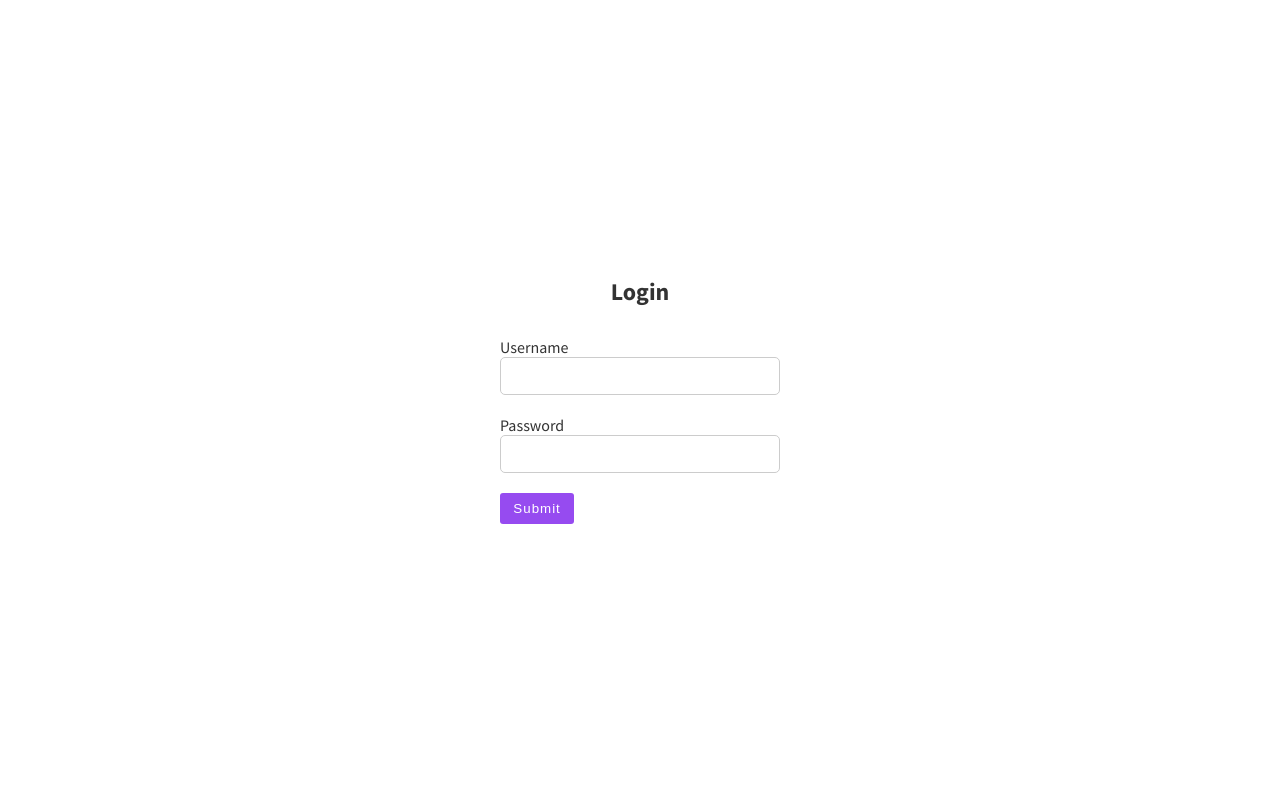
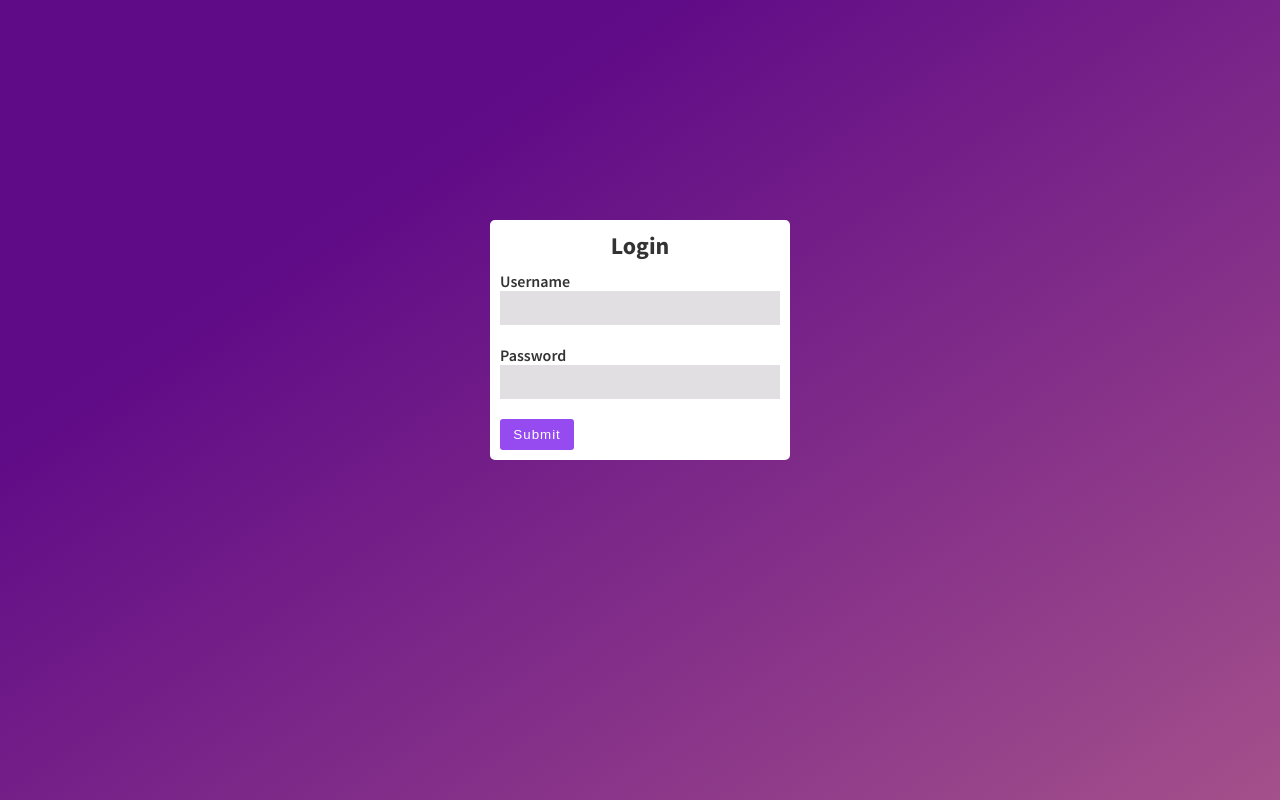
Before and after one commit to NicolaiHygino/dragons-list, a React (Create React App) app: page /add in a window 1280 px wide. Built offline with nearby package versions, Linux system fonts and the light colour scheme.

Commit message:
styling the entire app

```diff
--- a/src/components/Form/style.js
+++ b/src/components/Form/style.js
@@ -8,7 +8,7 @@ export const StyledForm = styled(Form)`
     max-height: 250px;
     border: 0;
     background-color: #e1dfe2;
-    color: #757575;
+    color: #676767;
     width: 100%;
     padding: .7em;
     transition: all ease .3s;
@@ -25,14 +25,13 @@ export const FieldWrapper = styled.div`
 
 export const Label = styled.label`
   display: block;
-  color: #757575;
   font-weight: 600;
 `;
 
 export const StyledField = styled(Field)`
   border: 0;
   background-color: #e1dfe2;
-  color: #757575;
+  color: #676767;
   width: 100%;
   padding: .7em;
   transition: all ease .3s;
--- a/src/components/ListItem/style.js
+++ b/src/components/ListItem/style.js
@@ -4,7 +4,7 @@ export const Item = styled.div`
   display: flex;
   align-items: center;
   justify-content: space-between;
-  background: white;
+  background: var(--bg-color);
   margin-bottom: 10px;
   border-radius: 2px;
   padding: 10px;
@@ -52,7 +52,9 @@ export const IconButton = styled.button`
   cursor: pointer;
   background-color: white;
   color: #4e4a57;
-  padding: .2em .5em;
+  border-radius: 3px;
+  padding: .6em .8em;
+  margin-left: 10px;
   transition: all ease .2s;
 
   &:hover {
--- a/src/components/Modal/style.js
+++ b/src/components/Modal/style.js
@@ -3,31 +3,33 @@ import styled, { keyframes } from 'styled-components';
 const firstRender = keyframes`
   from {
     top: -30px;
+    opacity: 0;
   }
 
   to {
     top: 0px;
+    opacity: 1;
   }
 `;
 
 export const Background = styled.div`
-  position: absolute;
+  position: fixed;
   top: 0;
-  width: 100vw;
-  height: 100vh;
+  width: 100%;
+  height: 100%;
 
   background-color: rgba(57, 17, 91, .5);
-  backdrop-filter: blur(1px);
+  backdrop-filter: blur(2px);
 `;
 
 export const StyledModal = styled.section`
   position: relative;
   max-width: 300px;
   background-color: white;
-  border-radius: 5px;
+  border-radius: 8px;
   margin: 30px auto;
 
-  animation: ${firstRender} .5s ease;
+  animation: ${firstRender} .3s ease;
 `;
 
 export const Header = styled.div`
@@ -37,11 +39,10 @@ export const Header = styled.div`
   padding: 10px;
   background-color: var(--scd-color);
   color: white;
-  border-bottom-right-radius: 30px;
 `;
 
 export const Content = styled.div`
-  padding: 10px;
+  padding: 20px 10px;
 `;
 
 export const BackButton = styled.button`
--- a/src/globalStyles.js
+++ b/src/globalStyles.js
@@ -3,7 +3,7 @@ import styled, { createGlobalStyle } from "styled-components";
 export const GlobalStyle = createGlobalStyle`
   :root {
     --main-color: #964BF0;
-    --scd-color: #381A5C;
+    --scd-color: #8260D5;
     --error: #c0392b;
     --bg-color: #EDECEE;
   }
@@ -29,6 +29,11 @@ export const GlobalStyle = createGlobalStyle`
   body {
     font-family: 'Source Sans Pro', sans-serif;
     color: #333;
+    min-height: 100vh;
+    background-color: #a4508b;
+    background-image: linear-gradient(326deg, #a4508b 0%, #5f0a87 74%);
+    background-repeat: no-repeat;
+    background-size: cover;
   }
 
   h1, h2, h3, h4, h5, h6, p {
--- a/src/views/Dashboard/style.js
+++ b/src/views/Dashboard/style.js
@@ -3,14 +3,18 @@ import styled from 'styled-components';
 export const Content = styled.section`
   position: relative;
   max-width: 500px;
-  margin: 30px auto;
+  margin: 20px auto;
   padding: 10px;
   border-radius: 3px;
-  background: #edecee;
+  background: white;
+
+  @media screen and (max-width: 480px) {
+    margin: 20px 10px;
+  }
 `;
 
 export const AddNewButton = styled.button`
-  background-color: #452072;
+  background-color: var(--scd-color);
   width: 100%;
   font-weight: 600;
   color: white;
--- a/src/views/Login/index.js
+++ b/src/views/Login/index.js
@@ -1,12 +1,14 @@
 import React, { useState } from 'react';
 import { Formik, ErrorMessage } from 'formik';
 import {
+  LoginWrapper,
   StyledLogin,
   FieldWrapper,
   StyledForm,
+  Label,
   StyledField,
   Header,
-  Error,
+  StyledError,
 } from './style';
 import { Button } from 'globalStyles';
 
@@ -30,6 +32,7 @@ const Login = ({ setUser }) => {
   };
 
   return (
+    <LoginWrapper>
       <StyledLogin>
         <Formik
           initialValues={{ username: '', password: '' }}
@@ -38,16 +41,16 @@ const Login = ({ setUser }) => {
           <StyledForm aria-label="form">
             <Header>Login</Header>
 
-          {error && <Error>{error}</Error>}
+            {error && <StyledError>{error}</StyledError>}
 
             <FieldWrapper>
-            <label htmlFor="username">Username</label>
+              <Label htmlFor="username">Username</Label>
               <StyledField id="username" name="username" type="text" />
               <ErrorMessage name="username" />
             </FieldWrapper>
 
             <FieldWrapper>
-            <label htmlFor="password">Password</label>
+              <Label htmlFor="password">Password</Label>
               <StyledField id="password" name="password" type="password" />
               <ErrorMessage name="password" />
             </FieldWrapper>
@@ -56,6 +59,7 @@ const Login = ({ setUser }) => {
           </StyledForm>
         </Formik>
       </StyledLogin>
+    </LoginWrapper>
   );
 };
 
--- a/src/views/Login/style.js
+++ b/src/views/Login/style.js
@@ -1,17 +1,28 @@
 import styled from 'styled-components';
 import { Form, Field } from 'formik';
 
-export const StyledLogin = styled.section`
+export const LoginWrapper = styled.div`
   display: flex;
   align-items: center;
   justify-content: center;
-  height: 100vh;
-  width: 100vw;
+  width: 100%;
+  height: 85vh;
+`;
+
+export const StyledLogin = styled.section`
+  display: flex;
+  background-color: white;
+  align-items: center;
+  justify-content: center;
+  max-width: 300px;
+  width: 100%;
+  margin: 0 10px;
+  border-radius: 5px;
 `;
 
 export const Header = styled.h1`
   text-align: center;
-  margin-bottom: 30px;
+  margin-bottom: 10px;
 `;
 
 export const StyledForm = styled(Form)`
@@ -20,18 +31,29 @@ export const StyledForm = styled(Form)`
   padding: 10px;
 `;
 
-export const StyledField = styled(Field)`
-  width: 100%;
-  border: 1px solid #ccc;
-  border-radius: 5px;
-  padding: .8em 1em;
+export const Label = styled.label`
+  display: block;
+  font-weight: 600;
 `;
 
 export const FieldWrapper = styled.div`
   margin-bottom: 20px;
 `;
 
-export const Error = styled.p`
+export const StyledField = styled(Field)`
+  border: 0;
+  background-color: #e1dfe2;
+  color: #676767;
+  width: 100%;
+  padding: .7em;
+  transition: all ease .3s;
+
+  &:hover {
+    background-color: #D8D6D9;
+  }
+`;
+
+export const StyledError = styled.p`
   font-size: .9em;
   color: var(--error);
   margin-bottom: 20px;
```
Lines whose indentation alone changed are shown as unchanged.
